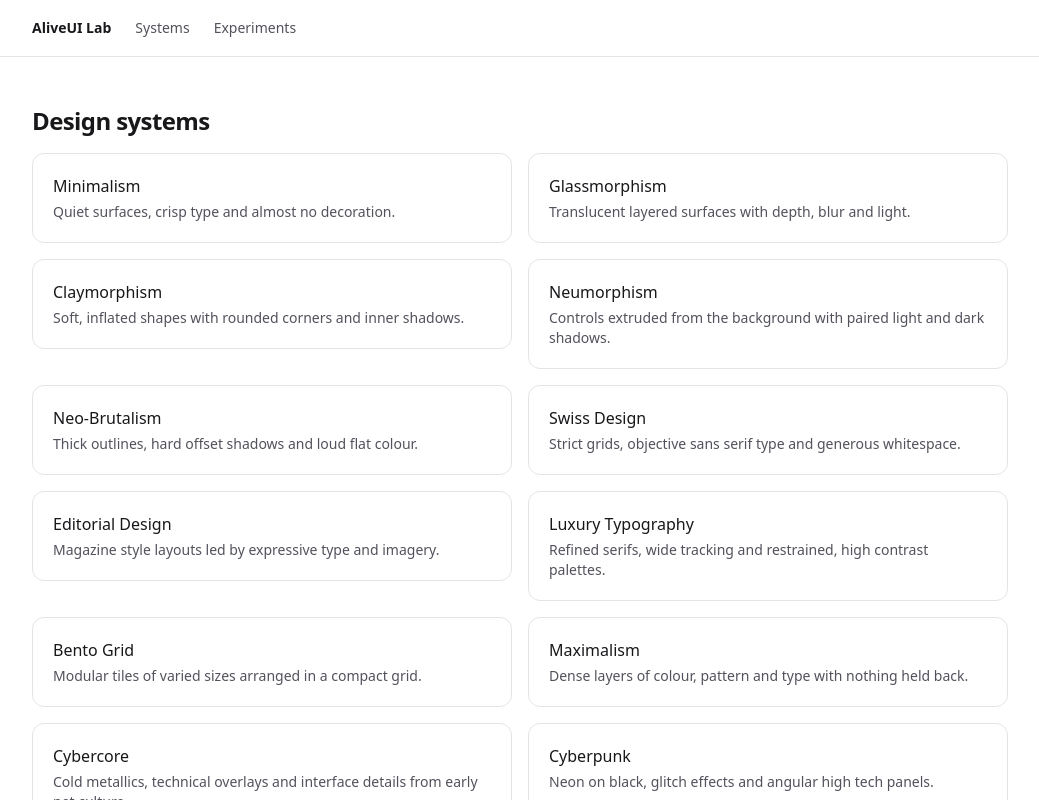
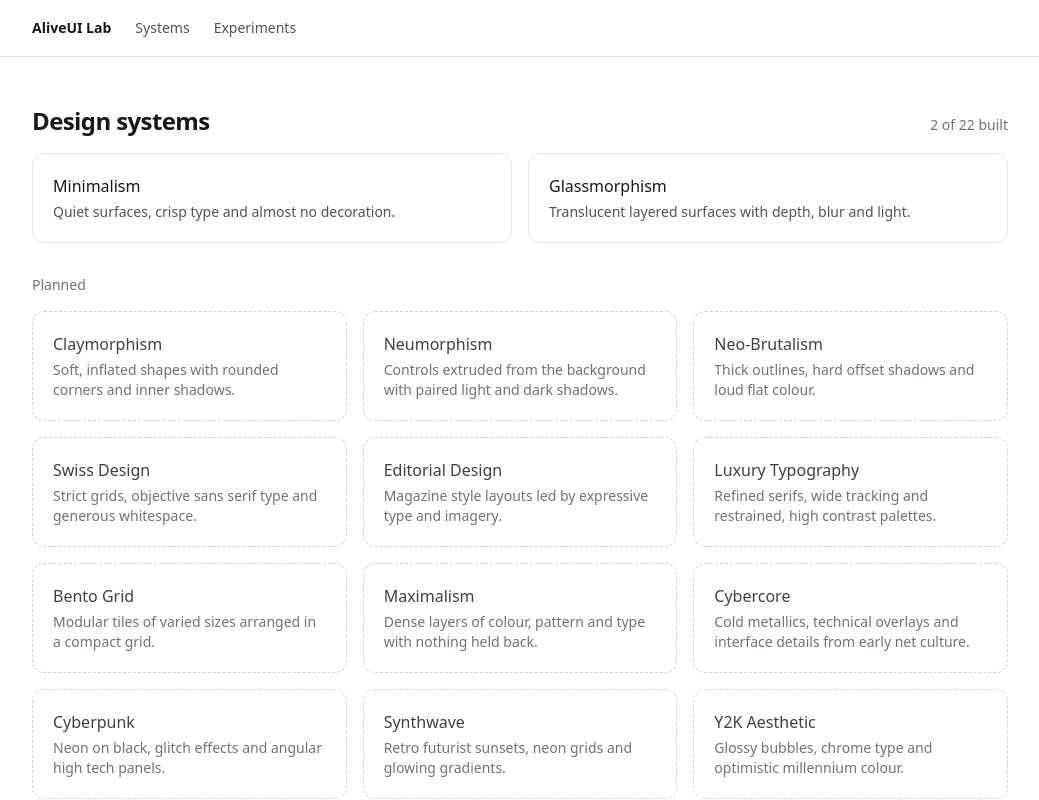
Before and after one commit to ebenezermerd/aliveUI, a Next.js app in the folder apps/lab/: page / in a window 1280 px wide. Shown: the top 800 px of the page, without its empty margins (120-1159 px from the left). Built offline with nearby package versions, Linux system fonts and the light colour scheme.

Commit message:
feat: show built and planned design systems on the lab home page

```diff
--- a/apps/lab/app/page.tsx
+++ b/apps/lab/app/page.tsx
@@ -1,5 +1,5 @@
 import Link from "next/link";
-import { experimentCategories, systems } from "@/lib/registry";
+import { experimentCategories, plannedSystems, readySystems, systems } from "@/lib/registry";
 
 const cardClass =
   "block rounded-xl border border-zinc-200 p-5 transition-colors hover:border-zinc-400";
@@ -8,14 +8,29 @@ export default function HomePage() {
   return (
     <main className="mx-auto max-w-5xl space-y-12 px-6 py-12">
       <section id="systems" className="space-y-4">
-        <h1 className="text-2xl font-semibold tracking-tight">Design systems</h1>
+        <div className="flex items-baseline justify-between gap-4">
+          <h1 className="text-2xl font-semibold tracking-tight">Design systems</h1>
+          <p className="text-sm text-zinc-500">
+            {readySystems.length} of {systems.length} built
+          </p>
+        </div>
         <ul className="grid gap-4 sm:grid-cols-2">
-          {systems.map((system) => (
+          {readySystems.map((system) => (
             <li key={system.slug}>
               <Link href={`/systems/${system.slug}`} className={cardClass}>
                 <h2 className="font-medium">{system.name}</h2>
                 <p className="mt-1 text-sm text-zinc-600">{system.description}</p>
               </Link>
+            </li>
+          ))}
+        </ul>
+
+        <h2 className="pt-4 text-sm font-medium text-zinc-500">Planned</h2>
+        <ul className="grid gap-4 sm:grid-cols-2 lg:grid-cols-3">
+          {plannedSystems.map((system) => (
+            <li key={system.slug} className="rounded-xl border border-dashed border-zinc-300 p-5">
+              <h3 className="font-medium text-zinc-700">{system.name}</h3>
+              <p className="mt-1 text-sm text-zinc-500">{system.description}</p>
             </li>
           ))}
         </ul>
```
